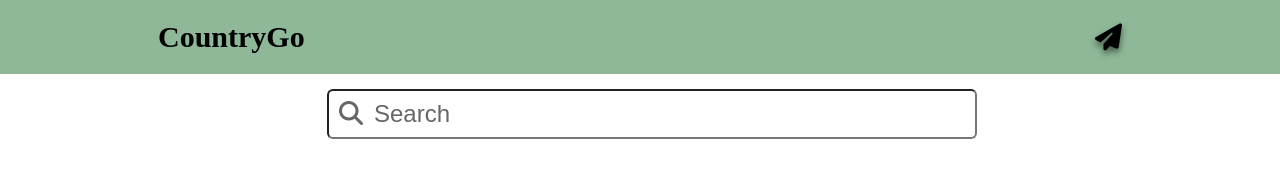
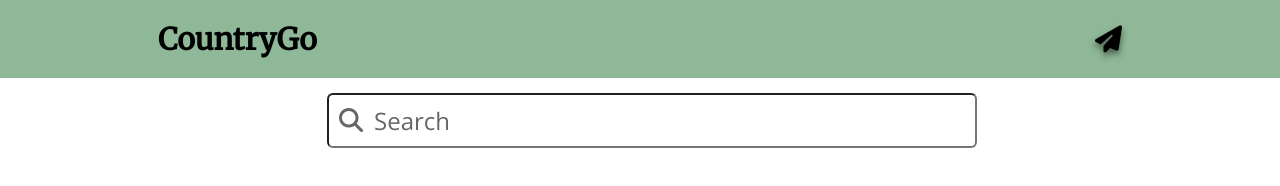
Before and after one commit to silva-tim/CountryGo, a website: page index.html in a window 1280 px wide. Drawn offline with nearby package versions, Linux system fonts and the light colour scheme.

Commit message:
Added Google Fonts needed to match Figma. #1

```diff
--- a/css/reset.css
+++ b/css/reset.css
@@ -1,6 +1,7 @@
 * {
   box-sizing: border-box;
   font-size: 30px;
+  font-family: "Open Sans", sans-serif;
 }
 
 body {
--- a/css/styles.css
+++ b/css/styles.css
@@ -1,5 +1,9 @@
 header {
   background-color: #8eb897;
+}
+
+.merriweather {
+  font-family: Merriweather, sans-serif;
 }
 
 #planetop {
@@ -22,7 +26,7 @@ header {
 
 #magnify {
   position: relative;
-  top: 0.9rem;
+  top: 1rem;
   left: 1.2rem;
   font-size: 0.8rem;
   color: #666;
--- a/index.html
+++ b/index.html
@@ -8,6 +8,9 @@
   <link rel="stylesheet" href="css/reset.css">
   <link rel="stylesheet" href="css/layout.css">
   <link rel="stylesheet" href="css/styles.css">
+  <link rel="preconnect" href="https://fonts.googleapis.com">
+  <link rel="preconnect" href="https://fonts.gstatic.com" crossorigin>
+  <link href="https://fonts.googleapis.com/css2?family=Merriweather&family=Open+Sans&display=swap" rel="stylesheet">
   <script src="https://kit.fontawesome.com/9081f0df74.js" crossorigin="anonymous"></script>
 </head>
 <body>
@@ -15,7 +18,7 @@
     <div class="container">
       <div class="row justifycenter">
         <div class="column-half">
-          <h1>CountryGo</h1>
+          <h1 class="merriweather">CountryGo</h1>
         </div>
         <div class="column-half justifyright aligncenter">
           <i class="fa-solid fa-paper-plane" id="planetop"></i>
```
